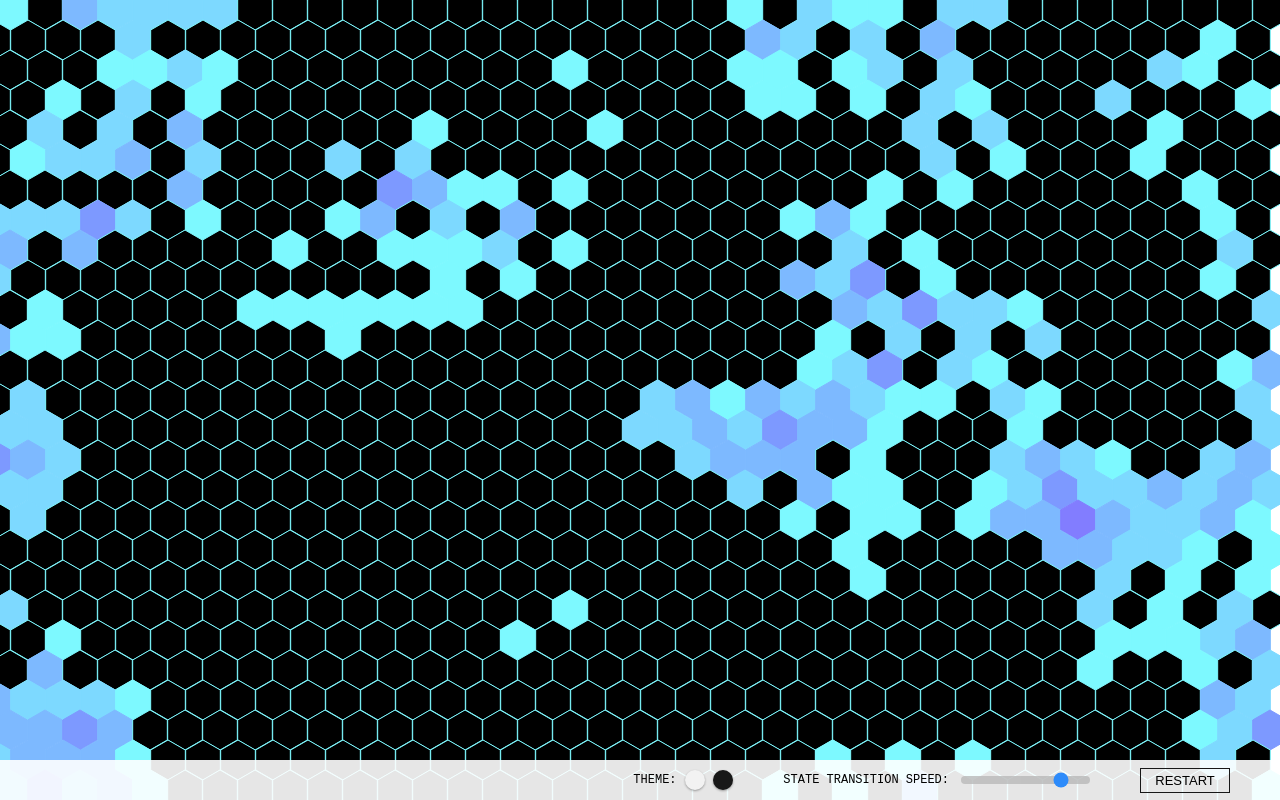
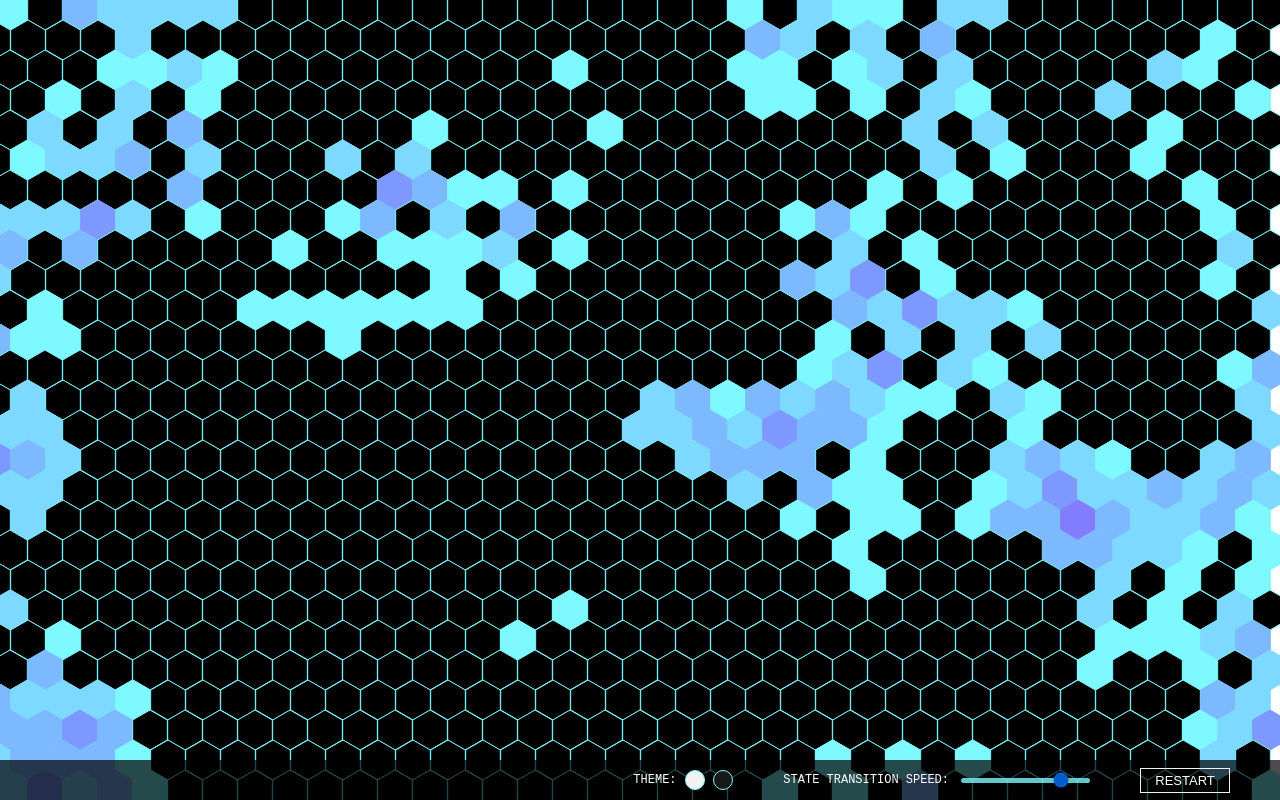
Before and after one commit to lucafalasco/B25, a website built with webpack: page src/static/index.html in a window 1280 px wide. Built offline with nearby package versions, Linux system fonts and the light colour scheme.

Commit message:
Change panel color and panel elements style

```diff
--- a/src/static/style.css
+++ b/src/static/style.css
@@ -6,7 +6,7 @@ body {
   padding: 0;
 }
 * {
-    box-sizing: border-box;
+  box-sizing: border-box;
 }
 svg {
   position: absolute;
@@ -28,6 +28,14 @@ svg #hex.on {
   fill: #7df9ff;
 }
 
+.three-neighbours {
+  fill: #7dd9ff !important;
+  stroke: #7dd9ff !important;
+}
+.four-neighbours {
+  fill: #7db9ff !important;
+  stroke: #7db9ff !important;
+}
 .five-neighbours {
   fill: #7d99ff !important;
   stroke: #7d99ff !important;
@@ -36,19 +44,12 @@ svg #hex.on {
   fill: #827dff !important;
   stroke: #827dff !important;
 }
-.three-neighbours {
-  fill: #7dd9ff !important;
-  stroke: #7dd9ff !important;
-}
-.four-neighbours {
-  fill: #7db9ff !important;
-  stroke: #7db9ff !important;
-}
 
 .panel {
+  position: fixed;
   padding: 0 50px;
-  background: rgba(255, 255, 255, 0.9);
-  position: fixed;
+  color: white;
+  background: rgba(0, 0, 0, 0.7);
   bottom: 0;
   width: 100%;
   height: 40px;
@@ -69,11 +70,11 @@ svg #hex.on {
   width: 20px;
   height: 20px;
   border-radius: 50%;
-  box-shadow: 0 1px 3px rgba(0,0,0,0.12), 0 1px 2px rgba(0,0,0,0.24);
-  transition: all 0.3s cubic-bezier(.25,.8,.25,1);
+  border: 1px solid #7df9ff;
 }
 .breadcrumb:hover {
-  box-shadow: 0 10px 24px rgba(0,0,0,0.25), 0 3px 3px rgba(0,0,0,0.22);
+  border: 1px solid red !important;
+  cursor: pointer;
 }
 .breadcrumb.light {
   background-color: #f2f2f2;
@@ -82,16 +83,17 @@ svg #hex.on {
   background-color: #181818;
 }
 .restart {
+  color: white;
   font-size: 13px;
   width: 90px;
   height: 25px;
   background: transparent;
-  border: 1px solid #181818;
+  border: 1px solid #f2f2f2;
 }
 .restart:hover {
-  background: #181818;
-  color: #f2f2f2;
-  border: 2px solid #181818;
+  background: #f2f2f2;
+  color: #181818;
+  border: 2px solid #f2f2f2;
 }
 .restart:focus {
   outline:0;
@@ -104,10 +106,10 @@ label {
   -webkit-appearance: none;
   margin-right: 50px;
   transform: rotate(180deg);
-  background: #b9b9b9;
+  background: #7df9ff;
   border: none;
   border-radius: 10px;
-  height: 8px;
+  height: 5px;
 }
 #speed:focus {
   outline:0;
```
